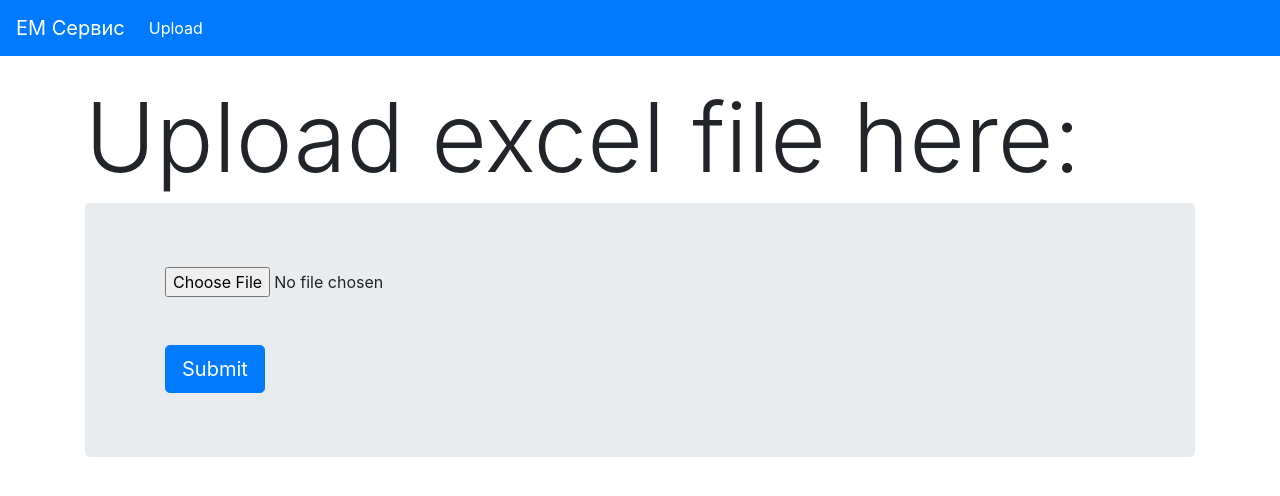
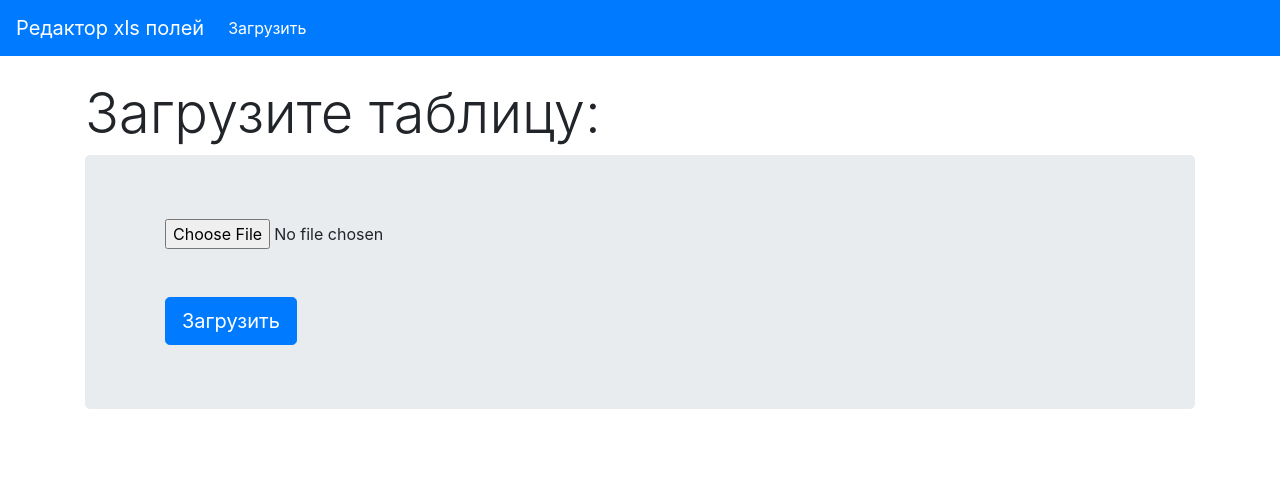
Before and after one commit to ADemkin/django-xlsx-form-processer, a Django app: page /upload/ in a window 1280 px wide. Shown: the top 496 px of the page. Run offline with Django 3.2, Linux system fonts and the light colour scheme; parts of the project's set-up code (start-up, migrations or seed data) failed here and were passed over; some libraries are stand-ins or nearby versions.

Commit message:
Translated to russian and added some cool features. Some readability optimisations.

```diff
--- a/excelprocesser/templates/excelprocesser/bootstrap.html
+++ b/excelprocesser/templates/excelprocesser/bootstrap.html
@@ -9,7 +9,7 @@
 <body>
 <!-- navbar -->
 <nav class="navbar navbar-expand-md navbar-primary bg-primary navbar-dark mb-4">
-	<a class="navbar-brand" href="{% url 'index' %}">EM Сервис</a>
+	<a class="navbar-brand" href="{% url 'index' %}">Редактор xls полей</a>
 	<button class="navbar-toggler" type="button" data-toggle="collapse" data-target="#navbarCollapse"
 			aria-controls="navbarCollapse" aria-expanded="false" aria-label="Toggle navigation">
 		<span class="navbar-toggler-icon"></span>
@@ -17,7 +17,7 @@
 	<div class="collapse navbar-collapse" id="navbarCollapse">
 		<ul class="navbar-nav mr-auto">
 			<li class="nav-item {% block uploadactive %}{% endblock %}">
-							<a class="nav-link" href="{% url 'upload' %}">Upload</a>
+							<a class="nav-link" href="{% url 'upload' %}">Загрузить</a>
 						</li>
 			<!--<li class="nav-item {% block editoractive %}{% endblock %}">-->
 				<!--<a class="nav-link" href="{% url 'editor' %}">Editor</a>-->
@@ -54,5 +54,10 @@
 <script src="https://code.jquery.com/jquery-3.2.1.slim.min.js"></script>
 <script src="https://cdnjs.cloudflare.com/ajax/libs/popper.js/1.12.9/umd/popper.min.js"></script>
 <script src="https://maxcdn.bootstrapcdn.com/bootstrap/4.0.0/js/bootstrap.min.js"></script>
+<script>
+	setTimeout(function () {
+	    $("div.message").hide();
+	}, 3000);
+</script>
 </body>
 </html>
--- a/excelprocesser/templates/excelprocesser/upload.html
+++ b/excelprocesser/templates/excelprocesser/upload.html
@@ -6,7 +6,7 @@
 {% block content %}
 <div class="container">
 	<div class="header clearfix">
-		<h3 class="display-1">Upload excel file here:</h3>
+		<h3 class="display-4">Загрузите таблицу:</h3>
 	</div>
 
 	<div class="jumbotron">
@@ -15,7 +15,7 @@
 				{{ form.file }}
 			</div>
 			<div class="mt-5 ml-5">
-				<input class="btn btn-lg btn-primary" role="button" type="submit" value="Submit"/>
+				<input class="btn btn-lg btn-primary" role="button" type="submit" value="Загрузить"/>
 			</div>
 		</form>
 	</div>
--- a/excelprocesser/utils.py
+++ b/excelprocesser/utils.py
@@ -50,9 +50,7 @@ def save_data_to_xlsx(xls_data, file):
                    column=column_index_from_string(line['text']['column'])
                    ).value = line['text']['value']
 
-    result = save_virtual_workbook(workbook)
-
-    return result
+    return save_virtual_workbook(workbook)
 
 
 def get_form_data_from_request(request):
--- a/excelprocesser/views.py
+++ b/excelprocesser/views.py
@@ -20,12 +20,11 @@ def upload(request):
         if form.is_valid():
             file = request.FILES['file']
             name, extension = os.path.splitext(file.name)
-            size = file.size
 
             fs = FileSystemStorage()
             filepath = fs.save(file.name, file)
 
-            if extension in ['.xlsx', '.xls'] and size > 0:
+            if extension in ['.xlsx', '.xls'] and file.size > 0:
                 request.session['filepath'] = filepath
                 request.session['filename'] = file.name
                 return editor(request)
@@ -45,7 +44,7 @@ def editor(request):
     if request.method == 'POST' and "update" in request.POST:
         xls_data = get_form_data_from_request(request)
         context['items'] = xls_data
-        context['message'] = "Fields updated."
+        context['message'] = "Поля обновлены."
 
     elif request.method == 'POST' and 'download' in request.POST:
         xls_data = get_form_data_from_request(request)
```
Also changed, not shown: excelprocesser/templates/excelprocesser/editor.html (+11 -10 lines).
